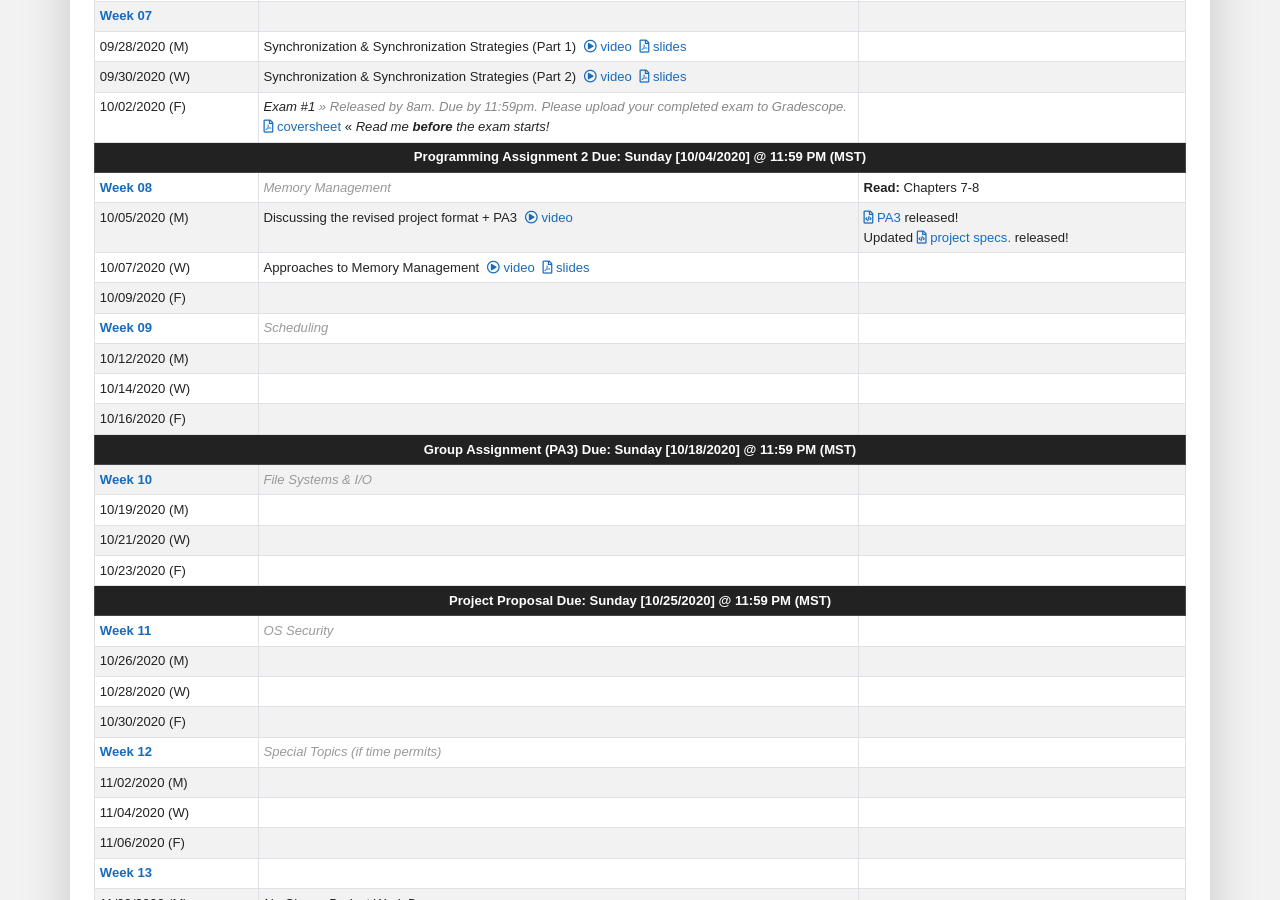
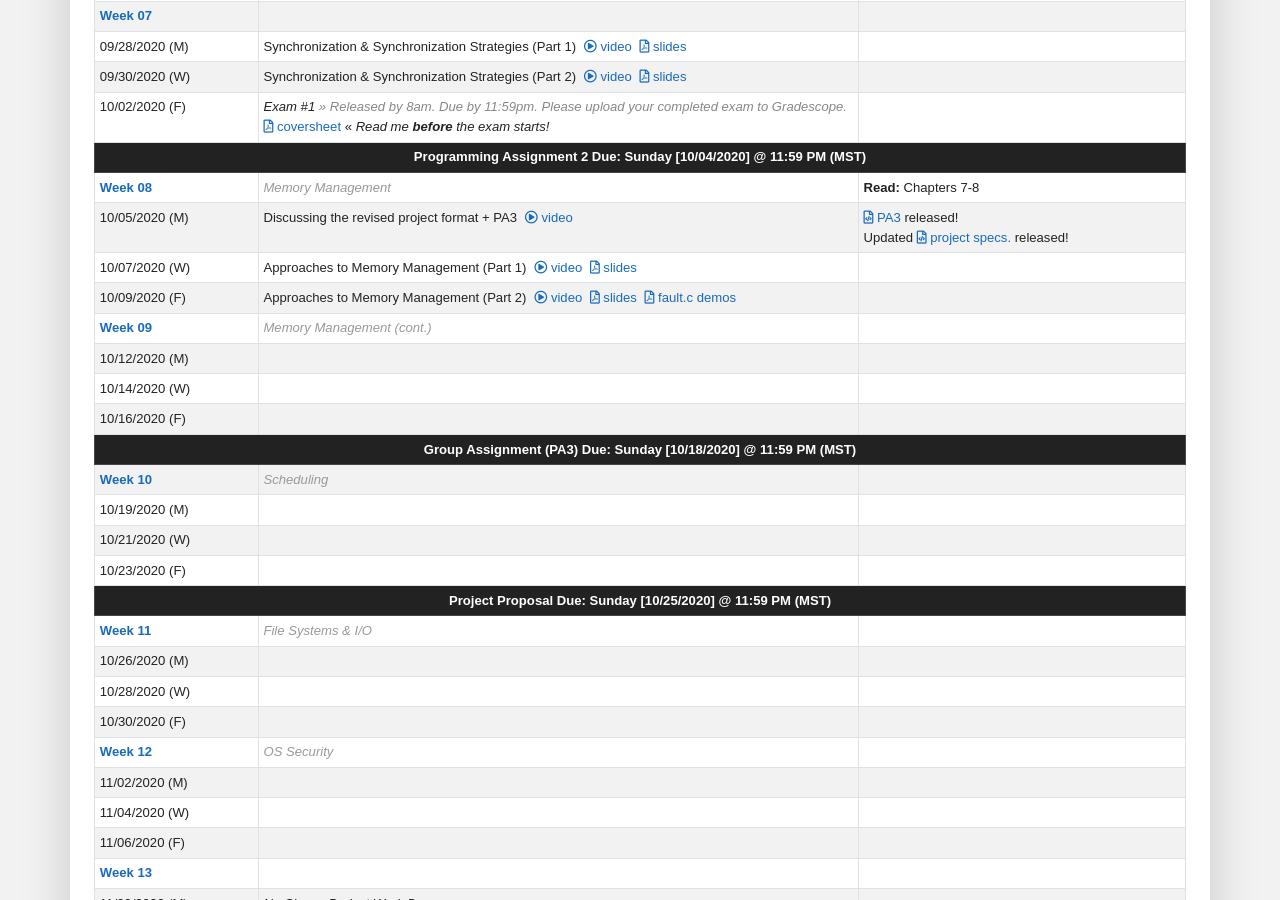
Before and after one commit to traviswpeters/cs460-2020-fall, a Jekyll site: the page built from index.md, in a window 1280 px wide and 900 px high, scrolled down 2879 px. Built offline with Jekyll 4.4.1, drawn with Linux system fonts in a browser that asks for light colours; nearby versions of some CDN libraries; some web fonts are replaced; comment, search, counter and statistics services are not loaded.

Commit message:
slides + vid for today

```diff
--- a/index.md
+++ b/index.md
@@ -518,7 +518,7 @@ Discussing the revised project format + PA3
 <td markdown="span">10/07/2020 (W)</td>
 <!-- Topics & Lecture Details Here -->
 <td markdown="span" markdown="1">
-- Approaches to Memory Management
+- Approaches to Memory Management (Part 1)
 [video](https://zoom.us/rec/share/VTP6Ed7VMq7c9wltoBwEyZATTqAF9dYitnZ9KLlk-D-kmERMF3QIGpAyBCwwXzt8.u6dWYA9bmwDVOuiZ){:.video}
 [slides](files/cs460-07-memory-p1.pdf){:.slides}
 </td>
@@ -531,9 +531,10 @@ Discussing the revised project format + PA3
 <td markdown="span">10/09/2020 (F)</td>
 <!-- Topics & Lecture Details Here -->
 <td markdown="span" markdown="1">
-<!-- -
-[video](){:.video}
-[slides](){:.slides} -->
+- Approaches to Memory Management (Part 2)
+[video](https://zoom.us/rec/share/Ai8AY4RUcod8qSH1RWz6zHm7w7nQQwSyY8gRvikyw7b--F0ux3Ub-EWRs9TJcQ.gW267Rmn-uV9-uJj){:.video}
+[slides](files/cs460-07-memory-p2.pdf){:.slides}
+[fault.c demos](files/slides-memory-fault-demo.pdf){:.slides}
 </td>
 <!-- Assignments & Reading Here -->
 <td markdown="span">
@@ -549,7 +550,7 @@ Discussing the revised project format + PA3
 <tr>
 <td id="week09" markdown="span">Week 09</td>
 <!-- Week Title Here -->
-<td markdown="span" class="note">Scheduling</td>
+<td markdown="span" class="note">Memory Management (cont.)</td>
 <!-- Assignments & Reading Here -->
 <td markdown="span" markdown="1">
 <!-- - **Read:** Chapters ... -->
@@ -610,7 +611,7 @@ Discussing the revised project format + PA3
 <tr>
 <td id="week10" markdown="span">Week 10</td>
 <!-- Week Title Here -->
-<td markdown="span" class="note">File Systems & I/O</td>
+<td markdown="span" class="note">Scheduling</td>
 <!-- Assignments & Reading Here -->
 <td markdown="span" markdown="1">
 <!-- - **Read:** Chapters ... -->
@@ -663,7 +664,7 @@ Discussing the revised project format + PA3
 <tr>
 <td id="week11" markdown="span">Week 11</td>
 <!-- Week Title Here -->
-<td markdown="span" class="note">OS Security</td>
+<td markdown="span" class="note">File Systems & I/O</td>
 <!-- Assignments & Reading Here -->
 <td markdown="span" markdown="1">
 <!-- - **Read:** Chapters ... -->
@@ -712,8 +713,9 @@ Discussing the revised project format + PA3
 <tr>
 <td id="week12" markdown="span">Week 12</td>
 <!-- Week Title Here -->
-<td markdown="span" class="note">
-Special Topics (if time permits)
+<td markdown="span" class="note">OS Security</td>
+<!-- <td markdown="span" class="note"> -->
+<!-- Special Topics (if time permits) -->
 <!--
 Special Topics:
 Mobile OS and IoT,
@@ -726,7 +728,7 @@ Better Languages for Concurrent Programming (e.g., Go),
 Recent Developments in OS,
 ...
  -->
-</td>
+<!-- </td> -->
 <!-- Assignments & Reading Here -->
 <td markdown="span" markdown="1">
 <!-- - **Read:** Chapters ... -->
```
Also changed, not shown: 3 other files.
